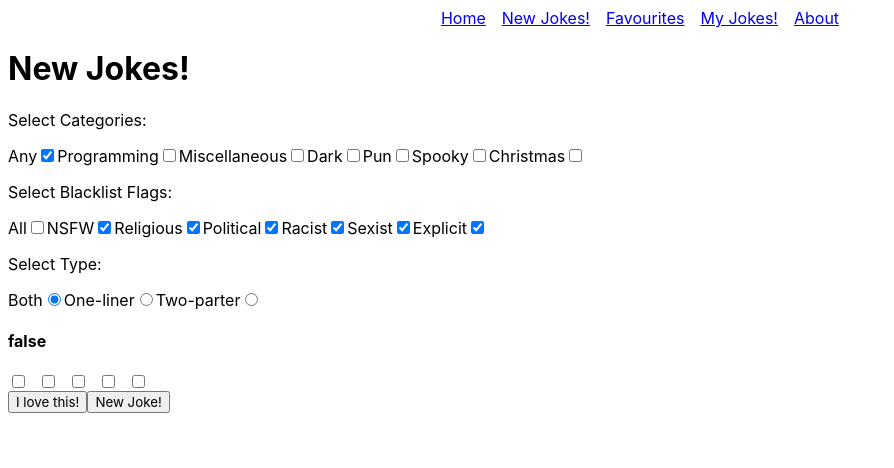
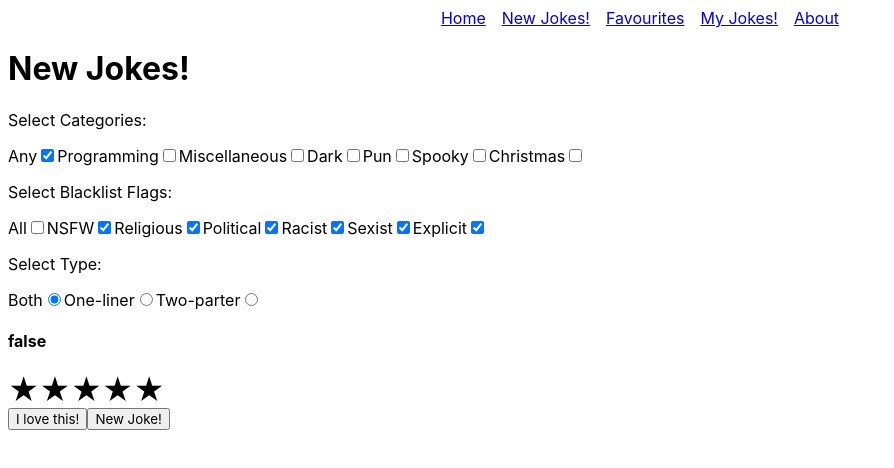
Before and after one commit to NervousBird/Vue-JokeApp, a Vue app in the folder vue-JokeApp/: page /newjokes in a window 1280 px wide. Shown: the top 468 px of the page, without its empty margins (0-894 px from the left). Built offline with nearby package versions, Linux system fonts and the light colour scheme.

Commit message:
Added rating stars visuals. MISSING:  - Add local storage capabilities to save rating  to joke.  - Rework 'favourites' local storage to share the  info with the ratings.

```diff
--- a/vue-JokeApp/src/views/NewJokesView.vue
+++ b/vue-JokeApp/src/views/NewJokesView.vue
@@ -28,7 +28,8 @@ const jokeData = ref<IJoke>()
 const favouritesArray = ref([])
 const storedFavourites = localStorage.getItem('favourites')
 const favourite = ref(false)
-const jokeRating = ref([])
+const ratingTotal = ref(5)
+const jokeRating = ref(0)
 
 const updateFilter = (info: string) => {
     filterString.value = info
@@ -77,8 +78,8 @@ const addToFavourites = () => {
     }
 }
 
-const updateRanking = () => {
-
+const setRating = (star: number) => {
+    jokeRating.value = star
 }
 
 watch(jokeData, () => {
@@ -101,13 +102,16 @@ onMounted(loadFavouriteStorage)
       <h3>{{ jokeData?.delivery }}</h3>
       <h3>{{ jokeData?.joke }}</h3>
       <h4>{{ favourite }}</h4>
-      <form @change="updateRanking">
-        <input type="checkbox" name="ranking1" v-model="jokeRating">
-        <input type="checkbox" name="ranking2" v-model="jokeRating">
-        <input type="checkbox" name="ranking3" v-model="jokeRating">
-        <input type="checkbox" name="ranking4" v-model="jokeRating">
-        <input type="checkbox" name="ranking5" v-model="jokeRating">
-      </form>
+      <!-- <form @change="setRating">
+        <input type="checkbox" id="1" v-model="jokeRating">
+        <input type="checkbox" id="2" v-model="jokeRating">
+        <input type="checkbox" id="3" v-model="jokeRating">
+        <input type="checkbox" id="4" v-model="jokeRating">
+        <input type="checkbox" id="5" v-model="jokeRating">
+      </form> -->
+      <div>
+        <span v-for="star in ratingTotal" :key="star" class="star" :class="{ filled: star <= jokeRating }" @click="setRating(star)">★</span>
+      </div>
       <button @click="addToFavourites">I love this!</button>
       <button @click="fetchData">New Joke!</button>
     </div>
@@ -121,4 +125,17 @@ form {
     gap: 10px;
 }
 
+.star {
+    cursor: pointer;
+    font-size: 30px;
+}
+
+.star.filled {
+    color: orange;
+}
+
+.star:hover {
+    color: blue;
+}
+
 </style>
```
